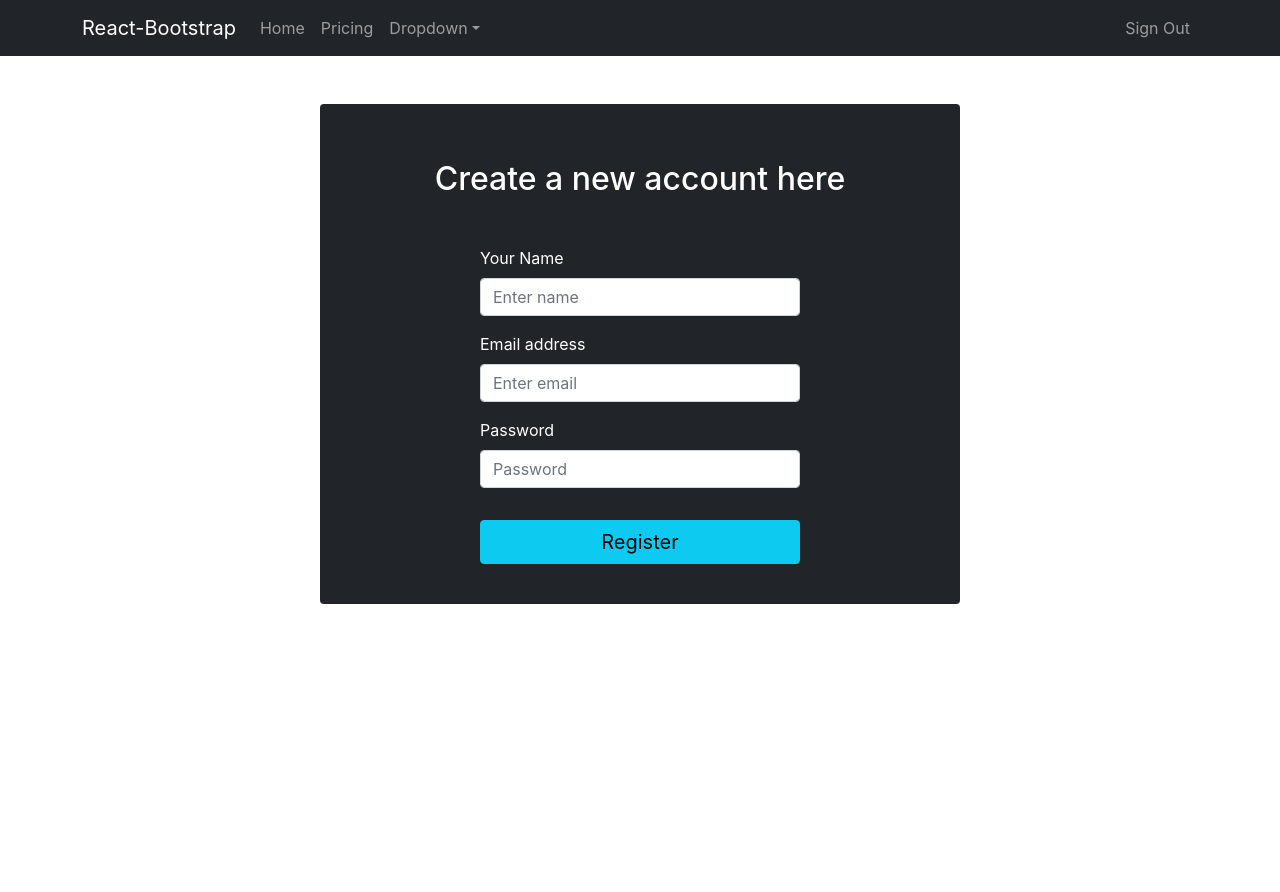
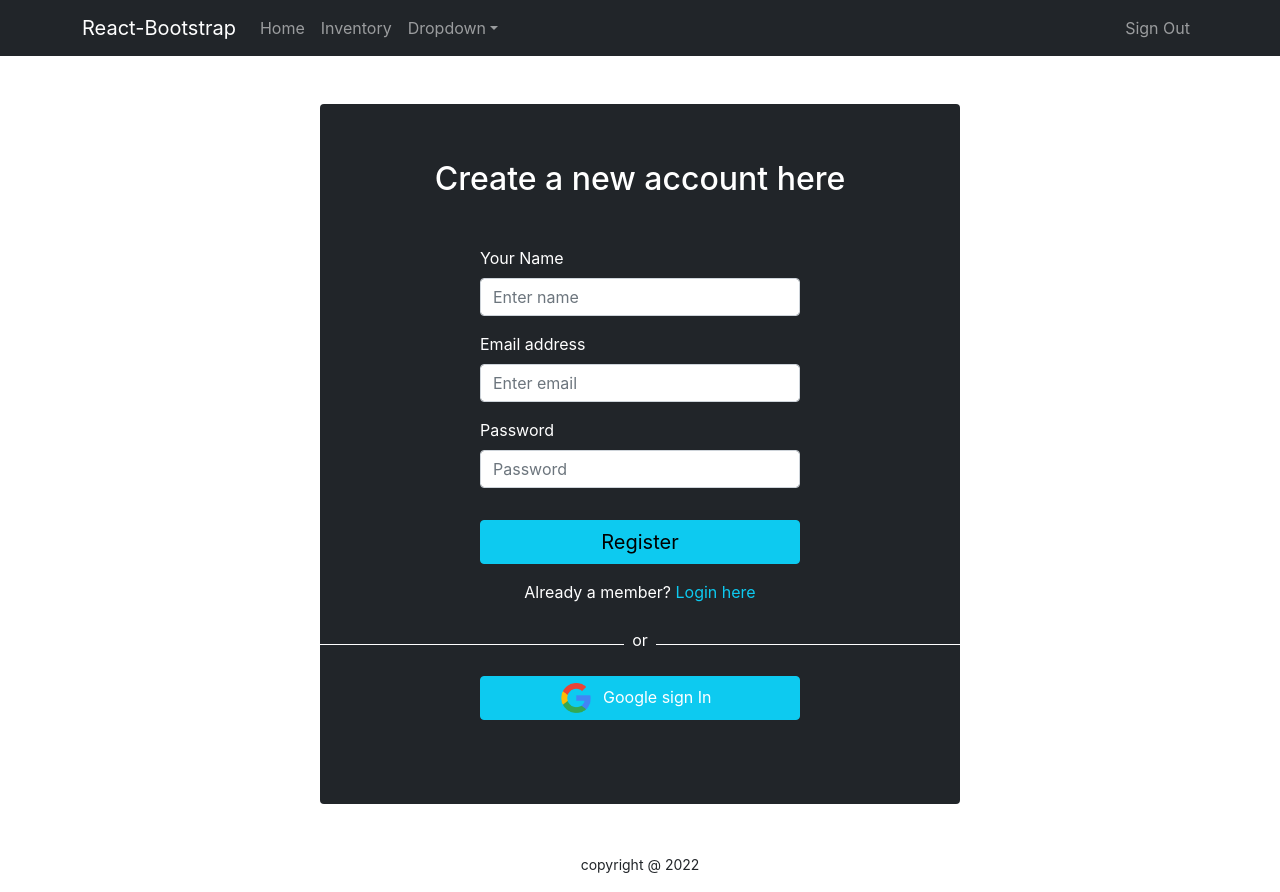
Before and after one commit to FayejAhamed/electronic-warehouse-client-side, a React (Create React App) app: page /register in a window 1280 px wide. Before the commit the page ends 800 px from the top, so only its background shows below. Built offline with nearby package versions, Linux system fonts and the light colour scheme; no server answers.

Commit message:
not page added

```diff
--- a/src/App.js
+++ b/src/App.js
@@ -5,6 +5,11 @@ import { Route, Routes } from 'react-router-dom';
 import Home from './Pages/Home/Home/Home';
 import Login from './Pages/Login/Login/Login';
 import Register from './Pages/Login/Register/Register';
+import { ToastContainer } from 'react-toastify';
+import RequireAuth from './Pages/Login/RequireAuth/RequireAuth';
+import Inventory from './Pages/Inventory/Inventory';
+import Footer from './Pages/Shared/Footer/Footer';
+import NotFound from './Pages/Shared/NotFound/NotFound';
 
 function App() {
   return (
@@ -14,7 +19,16 @@ function App() {
         <Route path='/' element={<Home></Home>}></Route>
         <Route path='/login' element={<Login></Login>}></Route>
         <Route path='/register' element={<Register></Register>}></Route>
+        <Route path='/inventory' element={
+          <RequireAuth>
+            <Inventory></Inventory>
+          </RequireAuth>
+        }></Route>
+        <Route path='*' element={<NotFound></NotFound>}></Route>
       </Routes>
+      <Footer></Footer>
+      <ToastContainer/>
+
     </div>
   );
 }
--- /dev/null
+++ b/src/Pages/Inventory/Inventory.js
@@ -0,0 +1,12 @@
+import React from 'react';
+
+const Inventory = () => {
+    return (
+        <div>
+            <h2>This is inventory page</h2>
+            <p>Lorem ipsum, dolor sit amet consectetur adipisicing elit. Nulla dolor, odit, recusandae ipsa quos ipsum error perferendis porro, voluptatum enim psum, dolor sit amet consectetur adipisicing elit. Nulla dolor, odit, recusandae ipsa quos ipsum error perferendis porro, voluptatum enipsum, dolor sit amet consectetur adipisicing elit. Nulla dolor, odit, recusandae ipsa quos ipsum error perferendis porro, voluptatum enipsum, dolor sit amet consectetur adipisicing elit. Nulla dolor, odit, recusandae ipsa quos ipsum error perferendis porro, voluptatum enipsum, dolor sit amet consectetur adipisicing elit. Nulla dolor, odit, recusandae ipsa quos ipsum error perferendis porro, voluptatum enipsum, dolor sit amet consectetur adipisicing elit. Nulla dolor, odit, recusandae ipsa quos ipsum error perferendis porro, voluptatum enipsum, dolor sit amet consectetur adipisicing elit. Nulla dolor, odit, recusandae ipsa quos ipsum error perferendis porro, voluptatum enisimilique esse eaque nisi fuga facilis. Cupiditate deserunt nulla sit!lore50</p>
+        </div>
+    );
+};
+
+export default Inventory;
--- a/src/Pages/Login/Login/Login.js
+++ b/src/Pages/Login/Login/Login.js
@@ -1,54 +1,77 @@
-import { signOut } from 'firebase/auth';
-import React from 'react';
+import { async } from '@firebase/util';
+import React, { useRef } from 'react';
 import { Button, Form } from 'react-bootstrap';
-import { useSignInWithEmailAndPassword } from 'react-firebase-hooks/auth';
+import { useSendPasswordResetEmail, useSignInWithEmailAndPassword } from 'react-firebase-hooks/auth';
 import { Link } from 'react-router-dom';
+import { toast } from 'react-toastify';
+import 'react-toastify/dist/ReactToastify.css';
 import auth from '../../../firebase.init';
 import Loading from '../../Shared/Loading/Loading';
+import SocialLogin from '../SocialLogin/SocialLogin';
 
 const Login = () => {
+    const emailRef = useRef('');
     const [signInWithEmailAndPassword, user, loading, error,] = useSignInWithEmailAndPassword(auth);
+    const [sendPasswordResetEmail, sending, error1] = useSendPasswordResetEmail(auth);
+    let loginError;
 
-    if (loading) {
+    if (loading || sending) {
         return <Loading></Loading>
     }
     if (error) {
-        return (
-            <div>
+
+        loginError =
+            <div className='text-danger mt-2 text-center'>
                 <p>Error: {error.message}</p>
             </div>
-        );
+
     }
 
 
-    const handleSubmit = event => {
+    const handleSubmit = async event => {
         event.preventDefault();
         const email = event.target.email.value;
+        console.log(email);
         const password = event.target.password.value;
-        signInWithEmailAndPassword(email, password);
+        await signInWithEmailAndPassword(email, password);
         console.log(user);
 
     }
+    const handleReset = async () => {
+        const email = emailRef.current.value;
+        if (email) {
+            await sendPasswordResetEmail(email);
+            toast('Sent email');
+        }
+        else {
+            toast('Please enter your email address')
+        }
+    }
+
     return (
-        <div className=' bg-dark py-5 w-50 mx-auto text-white my-5 rounded' style={{ height: '500px' }}>
+        <div className=' bg-dark py-5 w-50 mx-auto text-white my-5 rounded' style={{ height: '650px' }}>
             <h2 className='mx-auto text-center text-bold mt-2 mb-5'>Sign Into Your Account</h2>
             <Form onSubmit={handleSubmit} className='pb-5'>
                 <Form.Group className="mb-3 w-50 mx-auto " controlId="formBasicEmail">
                     <Form.Label>Email address</Form.Label>
-                    <Form.Control type="email" name='email' placeholder="Enter email" />
+                    <Form.Control ref={emailRef} type="email" name='email' placeholder="Enter email" required />
                 </Form.Group>
 
                 <Form.Group className="mb-4 pb-2 w-50 mx-auto" controlId="formBasicPassword">
                     <Form.Label>Password</Form.Label>
-                    <Form.Control type="password" name='password' placeholder="Password" />
+                    <Form.Control type="password" name='password' placeholder="Password" required />
                 </Form.Group>
 
                 <Button variant="info w-50 mx-auto d-block" className='' type="submit">
                     <small className='fs-5 text-bold p-2'> Login</small>
                 </Button>
-                <p className='text-center mt-3'>Don't have an account? <Link className='text-info' to='/register'> Register here</Link></p>
+                {loginError}
+                <p className='text-center mt-3'>Forget Your password?  <button className='btn btn-link text-info text-decoration-none pe-auto' onClick={handleReset}>Reset password</button> </p>
+                <p className='text-center mt-0'>Don't have an account? <Link className='text-info text-decoration-none' to='/register'> Register here</Link></p>
+                <SocialLogin></SocialLogin>
 
             </Form>
+
         </div>
     );
 };
--- a/src/Pages/Login/Register/Register.js
+++ b/src/Pages/Login/Register/Register.js
@@ -1,7 +1,10 @@
 import React from 'react';
 import { Button, Form } from 'react-bootstrap';
 import { useCreateUserWithEmailAndPassword } from 'react-firebase-hooks/auth';
+import { Link } from 'react-router-dom';
 import auth from '../../../firebase.init';
+import Loading from '../../Shared/Loading/Loading';
+import SocialLogin from '../SocialLogin/SocialLogin';
 
 const Register = () => {
     const [
@@ -9,9 +12,20 @@ const Register = () => {
         user,
         loading,
         error,
-      ] = useCreateUserWithEmailAndPassword(auth);
+    ] = useCreateUserWithEmailAndPassword(auth);
+    let registerError;
+    if (loading) {
+        return <Loading></Loading>;
+    }
+    if (error) {
+        registerError =
+            <div className='text-danger mt-2 text-center'>
+                <p>Error: {error.message}</p>
+            </div>
+    }
 
-    const handleSubmit = event =>{
+
+    const handleSubmit = event => {
         event.preventDefault();
         const email = event.target.email.value;
         const password = event.target.password.value;
@@ -19,27 +33,30 @@ const Register = () => {
     }
 
     return (
-        <div  className=' bg-dark py-5 w-50 mx-auto text-white my-5 rounded' style={{height:'500px'}}>
+        <div className=' bg-dark py-5 w-50 mx-auto text-white my-5 rounded' style={{ height: '700px' }}>
             <h2 className='mx-auto text-center text-bold mt-2 mb-5'>Create a new account here</h2>
-            <Form onSubmit={handleSubmit}>
+            <Form onSubmit={handleSubmit} >
                 <Form.Group className="mb-3 w-50 mx-auto" controlId="formBasicEmail">
                     <Form.Label>Your Name</Form.Label>
-                    <Form.Control type="name" name='name' placeholder="Enter name" required/>
+                    <Form.Control type="name" name='name' placeholder="Enter name" required />
                 </Form.Group>
                 <Form.Group className="mb-3 w-50 mx-auto" controlId="formBasicEmail">
                     <Form.Label>Email address</Form.Label>
-                    <Form.Control type="email"name='email' placeholder="Enter email" required />
+                    <Form.Control type="email" name='email' placeholder="Enter email" required />
                 </Form.Group>
 
                 <Form.Group className="mb-4 pb-2 w-50 mx-auto" controlId="formBasicPassword">
                     <Form.Label>Password</Form.Label>
-                    <Form.Control type="password" name='password' placeholder="Password" required/>
+                    <Form.Control type="password" name='password' placeholder="Password" required />
                 </Form.Group>
 
                 <Button variant="info w-50 mx-auto d-block" type="submit">
-                   <small className='fs-5 text-bold p-2 '>Register</small>
+                    <small className='fs-5 text-bold p-2 '>Register</small>
                 </Button>
+                <p className='text-center mt-3'>Already a member? <Link className='text-info text-decoration-none' to='/login'> Login here</Link></p>
+                {registerError}
             </Form>
+            <SocialLogin></SocialLogin>
         </div>
     );
 };
--- /dev/null
+++ b/src/Pages/Login/RequireAuth/RequireAuth.js
@@ -0,0 +1,20 @@
+import React from 'react';
+import { useAuthState } from 'react-firebase-hooks/auth';
+import { Navigate, useLocation, useNavigate } from 'react-router-dom';
+import auth from '../../../firebase.init';
+import Loading from '../../Shared/Loading/Loading';
+
+const RequireAuth = ({children}) => {
+
+    const [user, loading, error] = useAuthState(auth);
+    const location = useLocation();
+    if(loading){
+        return <Loading></Loading>
+    }
+    if(!user){
+        return <Navigate to="/login" state={{ from: location }} replace />;
+    }
+    return children;
+};
+
+export default RequireAuth;
--- /dev/null
+++ b/src/Pages/Login/SocialLogin/SocialLogin.js
@@ -0,0 +1,42 @@
+import React from 'react';
+import { useSignInWithGoogle } from 'react-firebase-hooks/auth';
+import auth from '../../../firebase.init';
+import Loading from '../../Shared/Loading/Loading';
+import google from '../../../images/social/google.png';
+
+const SocialLogin = () => {
+    const [signInWithGoogle, user, loading, error] = useSignInWithGoogle(auth);
+
+    let socialError;
+    if (loading) {
+        return <Loading></Loading>;
+      }
+      if (error) {
+        return (
+          socialError =
+            <div className='text-danger mt-2 text-center'>
+                <p>Error: {error.message}</p>
+            </div>
+        );
+      }
+
+    return (
+        <div>
+               <div className='d-flex align-items-center'>
+                <div style={{ height: '1px' }} className='bg-white w-50'></div>
+                <p className='mt-2 px-2'>or</p>
+                <div style={{ height: '1px' }} className='bg-white w-50'></div>
+            </div>
+           <div>
+           <button
+                    onClick={() => signInWithGoogle()}
+                    className='btn btn-info w-50 d-block mx-auto my-2'>
+                    <img style={{ width: "30px" }} src={google} alt="" />
+                    <span className='px-2 text-white'> Google sign In</span>
+                </button>
+           </div>
+        </div>
+    );
+};
+
+export default SocialLogin;
--- /dev/null
+++ b/src/Pages/Shared/Footer/Footer.js
@@ -0,0 +1,15 @@
+import React from 'react';
+
+const Footer = () => {
+    const today = new Date();
+    const year = today.getFullYear()
+    return (
+
+            <footer className='text-center'>
+                <p><small>copyright @ {year}</small></p>
+            </footer>
+
+    );
+};
+
+export default Footer;
--- a/src/Pages/Shared/Header/Header.js
+++ b/src/Pages/Shared/Header/Header.js
@@ -19,8 +19,8 @@ const Header = () => {
           <Navbar.Toggle aria-controls="responsive-navbar-nav" />
           <Navbar.Collapse id="responsive-navbar-nav">
             <Nav className="me-auto">
-              <Nav.Link href="#features">Home</Nav.Link>
-              <Nav.Link href="#pricing">Pricing</Nav.Link>
+              <Nav.Link  as={Link} to='/' >Home</Nav.Link>
+              <Nav.Link  as={Link} to='/inventory'>Inventory</Nav.Link>
               <NavDropdown title="Dropdown" id="collasible-nav-dropdown">
                 <NavDropdown.Item href="#action/3.1">Action</NavDropdown.Item>
                 <NavDropdown.Item href="#action/3.2">Another action</NavDropdown.Item>
--- /dev/null
+++ b/src/Pages/Shared/NotFound/NotFound.js
@@ -0,0 +1,16 @@
+import React from 'react';
+import notfound from '../../../images/notfound/notfound.png'
+
+const NotFound = () => {
+    return (
+       <div className='container'>
+             <h2 className='text-danger text-center'>You are in the wrong the page</h2>
+            <div className='d-flex justify-content-center'>
+
+            <img src={notfound} alt="" />
+        </div>
+       </div>
+    );
+};
+
+export default NotFound;
```
Also changed, not shown: src/images/notfound/notfound.png (added), src/images/social/google.png (added).
